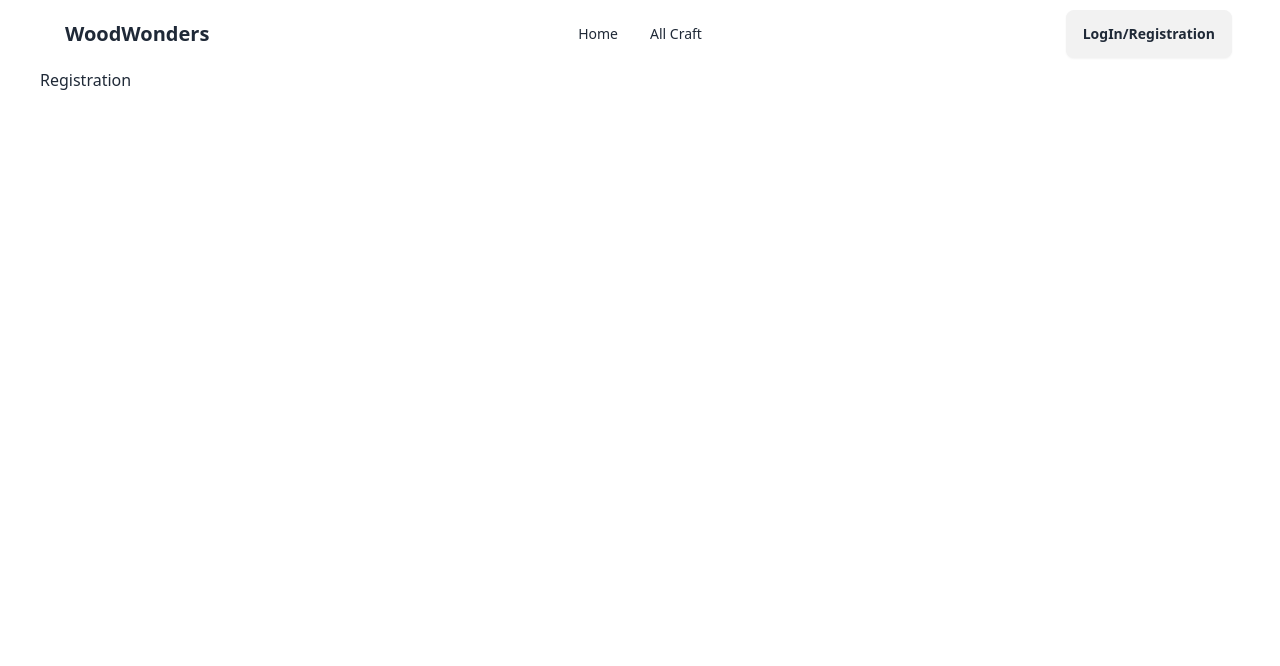
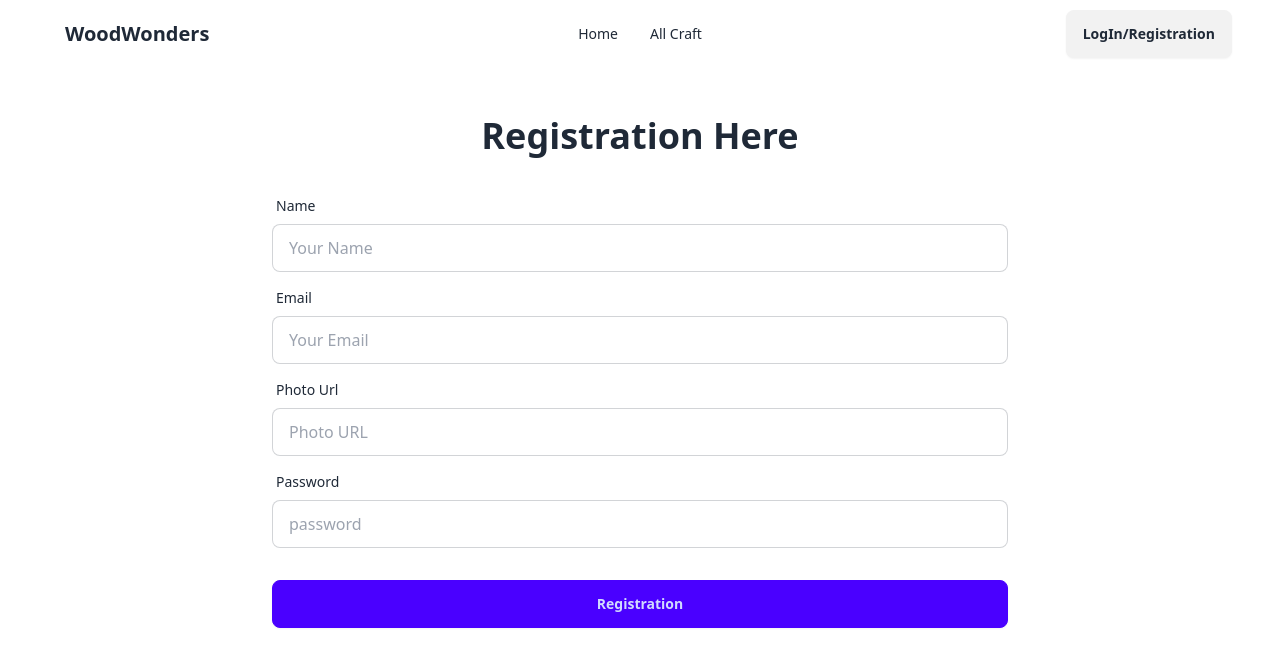
Before and after one commit to Robiul178/wood-craft-client-side, a React (Vite) app: page /registration in a window 1280 px wide. Shown: the top 666 px of the page. Built offline with nearby package versions, Linux system fonts and the light colour scheme; no server answers.

Commit message:
project setup

```diff
--- a/index.html
+++ b/index.html
@@ -5,7 +5,7 @@
   <meta charset="UTF-8" />
   <link rel="icon" type="image/svg+xml" href="/vite.svg" />
   <meta name="viewport" content="width=device-width, initial-scale=1.0" />
-  <title>Vite + React</title>
+  <title>Wood Wonders</title>
 </head>
 
 <body>
--- a/package.json
+++ b/package.json
@@ -10,6 +10,7 @@
     "preview": "vite preview"
   },
   "dependencies": {
+    "firebase": "^10.11.1",
     "localforage": "^1.10.0",
     "match-sorter": "^6.3.4",
     "react": "^18.2.0",
--- /dev/null
+++ b/src/components/AuthProvider/AuthProvider.jsx
@@ -0,0 +1,59 @@
+import { createUserWithEmailAndPassword, onAuthStateChanged, signInWithEmailAndPassword, signInWithPopup, signOut } from "firebase/auth";
+import { useEffect, useState } from "react";
+import { createContext } from "react";
+import auth from '../firebase/firebase.config'
+import { GoogleAuthProvider } from "firebase/auth/cordova";
+
+
+export const AuthContext = createContext(null);
+
+const AuthProvider = ({ children }) => {
+    const [user, setUser] = useState();
+    const googleProvider = new GoogleAuthProvider();
+
+
+    const createUser = (email, password) => {
+        return createUserWithEmailAndPassword(auth, email, password);
+    };
+    const logInuser = (email, password) => {
+        return signInWithEmailAndPassword(auth, email, password)
+
+    };
+
+    const googleSignIn = () => {
+        return signInWithPopup(auth, googleProvider);
+    }
+
+
+    const userLogOut = () => {
+        return signOut(auth);
+    }
+
+
+    useEffect(() => {
+        const unSubscribe = onAuthStateChanged(auth, (user) => {
+            console.log('Current User onAuthChange', user)
+            setUser(user)
+        });
+        return () => {
+            unSubscribe();
+        }
+    }, [])
+
+    const authInfo = {
+        user,
+        createUser,
+        logInuser,
+        googleSignIn,
+        userLogOut
+    }
+
+    return (
+        <AuthContext.Provider value={authInfo}>
+            {children}
+        </AuthContext.Provider>
+    );
+
+};
+
+export default AuthProvider;
--- a/src/components/Pages/LogIn/LogIn.jsx
+++ b/src/components/Pages/LogIn/LogIn.jsx
@@ -1,9 +1,92 @@
+import { useContext } from "react";
+import { AuthContext } from "../../AuthProvider/AuthProvider";
+import { FcGoogle } from "react-icons/fc";
+import { BsGithub } from "react-icons/bs";
+import { useLocation, useNavigate } from "react-router-dom";
+
+const LogIn = () => {
+
+    const { logInuser, googleSignIn } = useContext(AuthContext);
+    const location = useLocation();
+    const navigate = useNavigate()
+
+    const handleLOgIn = event => {
+        event.preventDefault();
+
+        const form = new FormData(event.currentTarget);
+
+        const email = form.get('email')
+        const password = form.get('password')
+
+        logInuser(email, password)
+            .then((userCredential) => {
+                // Signed in
+                const user = userCredential.user;
+                console.log(user)
+                alert('User Log In successfully')
+                // ...
+            })
+            .catch((error) => {
+
+                const errorMessage = error.message;
+                console.log(errorMessage)
+            });
+
+    };
+
+    const handleGoogleLogIn = (e) => {
+        e.preventDefault()
+
+        googleSignIn()
+            .then(result => {
+                console.log(result)
+                // if (result.user) {
+                //     navigate(location?.state ? location.state : '/');
+                // }
+            }).catch((error) => {
+                const errorMessage = error.message;
+                console.log(errorMessage);
+            });
+    }
 
 
-const LogIn = () => {
+
     return (
-        <div>
-            <h2>LogIn</h2>
+        <div className="max-w-[800px] mx-auto mt-12">
+            <h2 className="text-4xl font-bold text-center"> LogIn Here</h2>
+            <div>
+                <form
+                    onSubmit={handleLOgIn}
+                    className="card-body">
+
+                    <div className="form-control">
+                        <label className="label">
+                            <span className="label-text">Email</span>
+                        </label>
+                        <input type="email" name='email' placeholder="Your Email" className="input input-bordered" required />
+                    </div>
+
+                    <div className="form-control">
+                        <label className="label">
+                            <span className="label-text">Password</span>
+                        </label>
+                        <input type="password" name="password" placeholder="password" className="input input-bordered" required />
+                    </div>
+                    <div className="form-control mt-6">
+                        <button className="btn btn-primary">Log In</button>
+                    </div>
+                </form>
+
+                <div className="">
+                    <div className="flex gap-4">
+                        <button onClick={handleGoogleLogIn}>
+                            <FcGoogle className="text-2xl" />
+                        </button>
+
+                        <BsGithub className="text-2xl" />
+                    </div>
+                </div>
+            </div>
         </div>
     );
 };
--- a/src/components/Pages/NaveBar/NaveBar.jsx
+++ b/src/components/Pages/NaveBar/NaveBar.jsx
@@ -1,8 +1,21 @@
+import { useContext } from "react";
 import { Link, NavLink } from "react-router-dom";
+import { AuthContext } from "../../AuthProvider/AuthProvider";
 
 
 const NaveBar = () => {
 
+    const { user, userLogOut } = useContext(AuthContext);
+
+
+    const handleLogOut = () => {
+        userLogOut()
+            .then(() => {
+                alert(' Sign-out successful.')
+            }).catch(() => {
+                // An error happened.
+            });
+    }
 
     const links = <>
         <li><NavLink
@@ -43,8 +56,20 @@ const NaveBar = () => {
                     </ul>
                 </div>
                 <div className="navbar-end">
-                    <Link to='/login'>
-                        <a className="btn">LogIn/Registration</a></Link>
+
+                    {
+                        user ?
+                            <Link onClick={handleLogOut}>
+                                <a className="btn">Log Out</a>
+                            </Link>
+                            :
+                            <Link to='/registration'>
+                                <a className="btn">LogIn/Registration</a>
+                            </Link>
+                    }
+
+
+
                 </div>
             </div>
         </nav>
--- a/src/components/Pages/Registration/Registration.jsx
+++ b/src/components/Pages/Registration/Registration.jsx
@@ -1,9 +1,82 @@
+import { useContext } from "react";
+import { AuthContext } from "../../AuthProvider/AuthProvider";
+import { updateProfile } from "firebase/auth";
+import { useLocation, useNavigate } from "react-router-dom";
 
 
 const Registration = () => {
+
+    const { createUser } = useContext(AuthContext);
+    const location = useLocation();
+    const navigate = useNavigate();
+
+    const handleUserInfo = event => {
+        event.preventDefault();
+        const form = new FormData(event.currentTarget);
+
+        const name = form.get('name');
+        const email = form.get('email');
+        const photo = form.get('photo');
+        const password = form.get('password');
+
+
+        createUser(email, password)
+            .then((userCredential) => {
+                const user = userCredential.user;
+                updateProfile(user, { displayName: name, photoURL: photo }).then(() => {
+                    console.log(user)
+                });
+                navigate(location?.state ? location.state : '/');
+            })
+            .catch((error) => {
+                const errorMessage = error.message;
+                console.log(errorMessage)
+            });
+
+        form.reset();
+    }
+
+
+
+
     return (
         <div>
-            <h2>Registration</h2>
+            <div className="max-w-[800px] mx-auto mt-12">
+                <h2 className="text-4xl font-bold text-center"> Registration Here</h2>
+                <div>
+                    <form
+                        onSubmit={handleUserInfo}
+                        className="card-body">
+                        <div className="form-control">
+                            <label className="label">
+                                <span className="label-text">Name</span>
+                            </label>
+                            <input type="text" name='name' placeholder="Your Name" className="input input-bordered" required />
+                        </div>
+                        <div className="form-control">
+                            <label className="label">
+                                <span className="label-text">Email</span>
+                            </label>
+                            <input type="email" name='email' placeholder="Your Email" className="input input-bordered" required />
+                        </div>
+                        <div className="form-control">
+                            <label className="label">
+                                <span className="label-text">Photo Url</span>
+                            </label>
+                            <input type="url" name='photo' placeholder="Photo URL" className="input input-bordered" required />
+                        </div>
+                        <div className="form-control">
+                            <label className="label">
+                                <span className="label-text">Password</span>
+                            </label>
+                            <input type="password" name='password' placeholder="password" className="input input-bordered" required />
+                        </div>
+                        <div className="form-control mt-6">
+                            <button className="btn btn-primary">Registration</button>
+                        </div>
+                    </form>
+                </div>
+            </div>
         </div>
     );
 };
--- /dev/null
+++ b/src/components/firebase/firebase.config.js
@@ -0,0 +1,22 @@
+// Import the functions you need from the SDKs you need
+import { initializeApp } from "firebase/app";
+import { getAuth } from "firebase/auth";
+// TODO: Add SDKs for Firebase products that you want to use
+// https://firebase.google.com/docs/web/setup#available-libraries
+
+// Your web app's Firebase configuration
+const firebaseConfig = {
+    apiKey: "AIzaSyBHMoosGKMksKvu6k8-PnHFOp4kZFCXuBk",
+    authDomain: "wood-wonders-cdcbc.firebaseapp.com",
+    projectId: "wood-wonders-cdcbc",
+    storageBucket: "wood-wonders-cdcbc.appspot.com",
+    messagingSenderId: "674426091851",
+    appId: "1:674426091851:web:0b686379a1a2b0e84310ce"
+};
+
+// Initialize Firebase
+const app = initializeApp(firebaseConfig);
+
+const auth = getAuth(app)
+
+export default auth;
--- a/src/main.jsx
+++ b/src/main.jsx
@@ -11,6 +11,7 @@ import Root from './components/Root/Root.jsx';
 import Home from './components/Pages/Home/Home.jsx';
 import LogIn from './components/Pages/LogIn/LogIn.jsx';
 import Registration from './components/Pages/Registration/Registration.jsx';
+import AuthProvider from './components/AuthProvider/AuthProvider.jsx';
 
 const router = createBrowserRouter([
   {
@@ -36,6 +37,8 @@ const router = createBrowserRouter([
 
 ReactDOM.createRoot(document.getElementById('root')).render(
   <React.StrictMode>
-    <RouterProvider router={router} />
+    <AuthProvider>
+      <RouterProvider router={router} />
+    </AuthProvider>
   </React.StrictMode>,
 )
```
Also changed, not shown: 1 other file (tests, documents, lock files or other folders).
